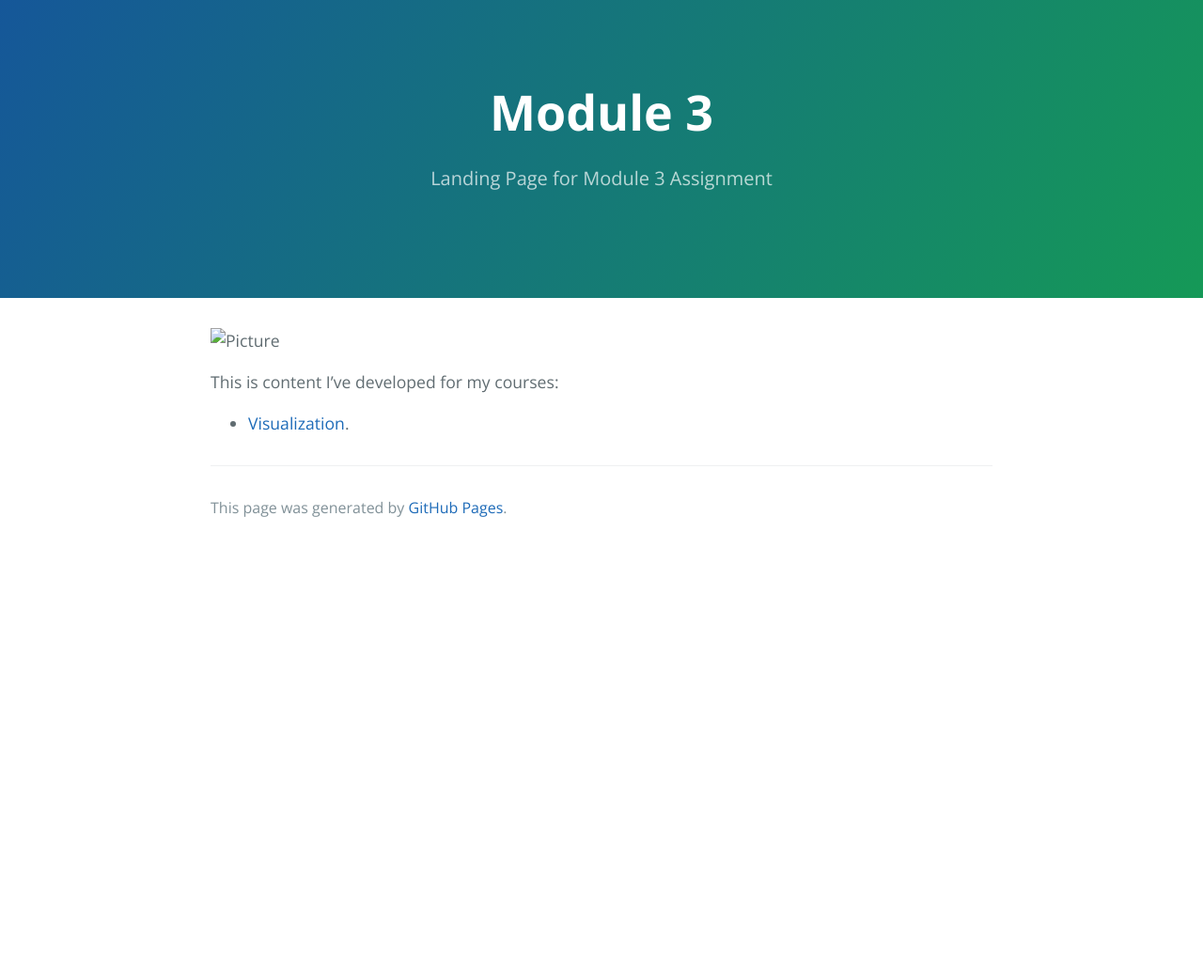
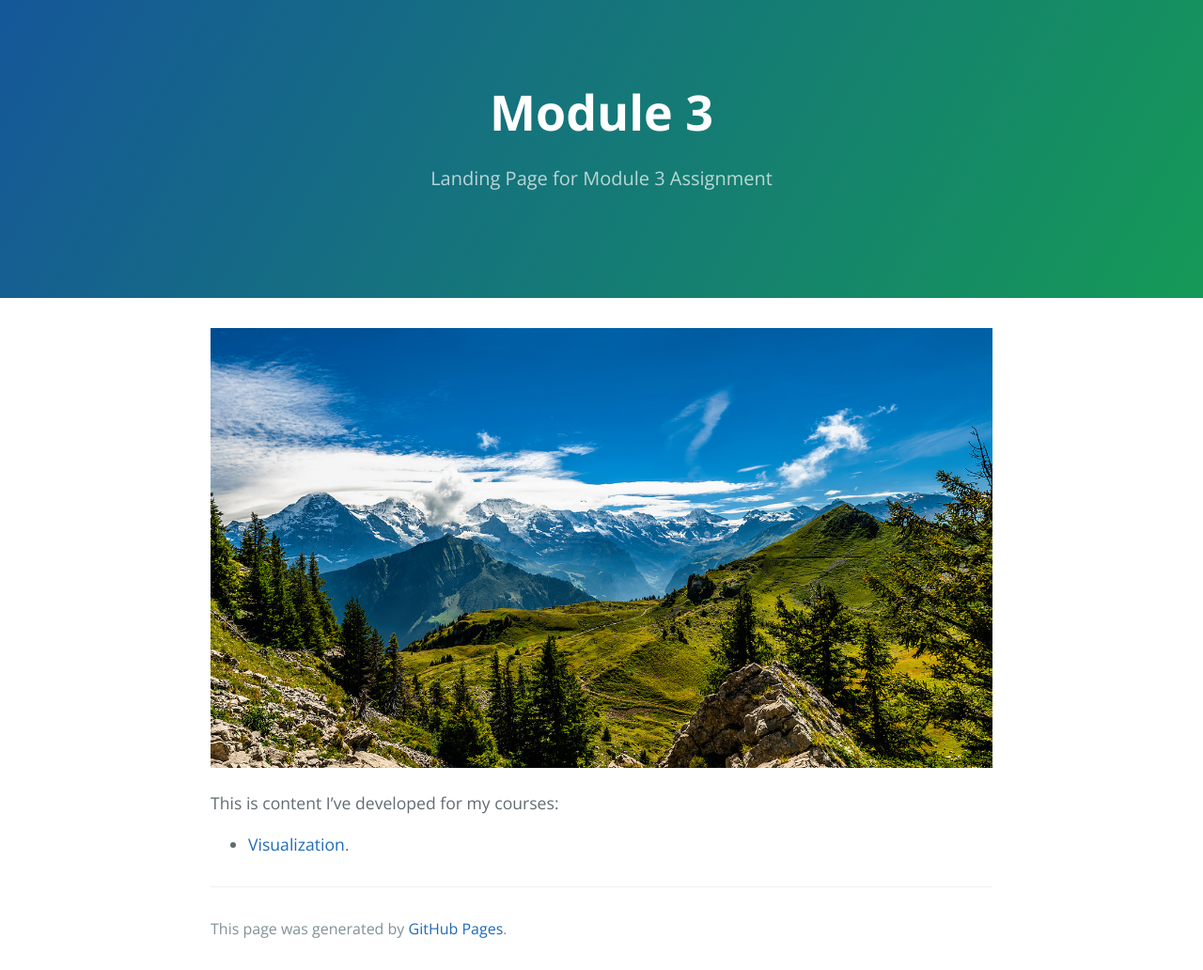
Before and after one commit to eengleman/eengleman.github.io, a Jekyll site: the page built from index.md, in a window 1280 px wide. Shown: the whole page at 94% size. Built offline with Jekyll 4.4.1, drawn with Linux system fonts in a browser that asks for light colours; our own code applies the rules of GitHub Pages for plain Markdown files; before the commit the page ends 900 px from its top, so only the background shows below that.

Commit message:
Update index.md

```diff
--- a/index.md
+++ b/index.md
@@ -4,7 +4,7 @@ description: Landing Page for Module 3 Assignment
 ---
 
 
-![Picture]()
+![Interlaken](/pictures/Interlaken.jpg)
 
 This is content I've developed for my courses:
 - [Visualization](/graphing/index.md).
```
